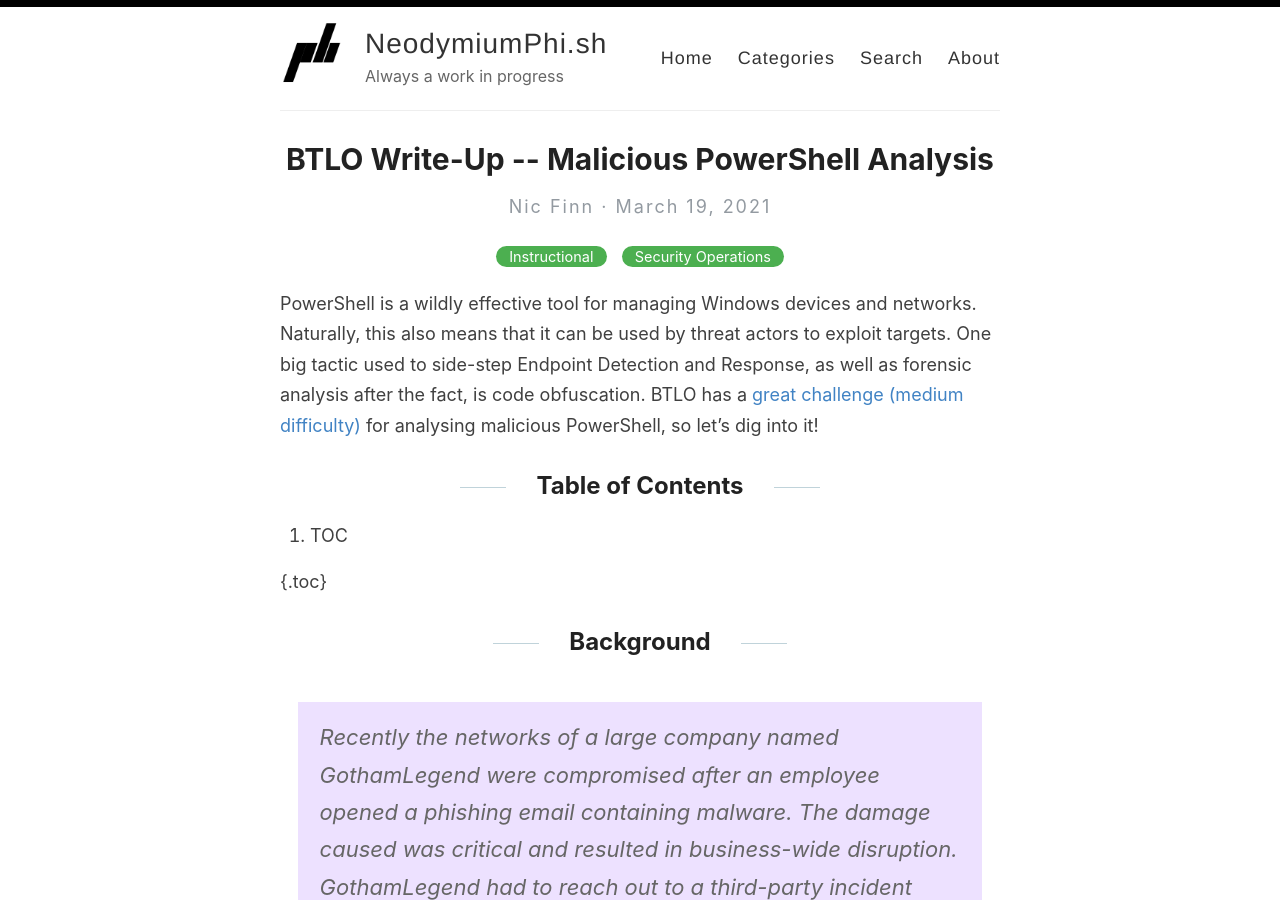
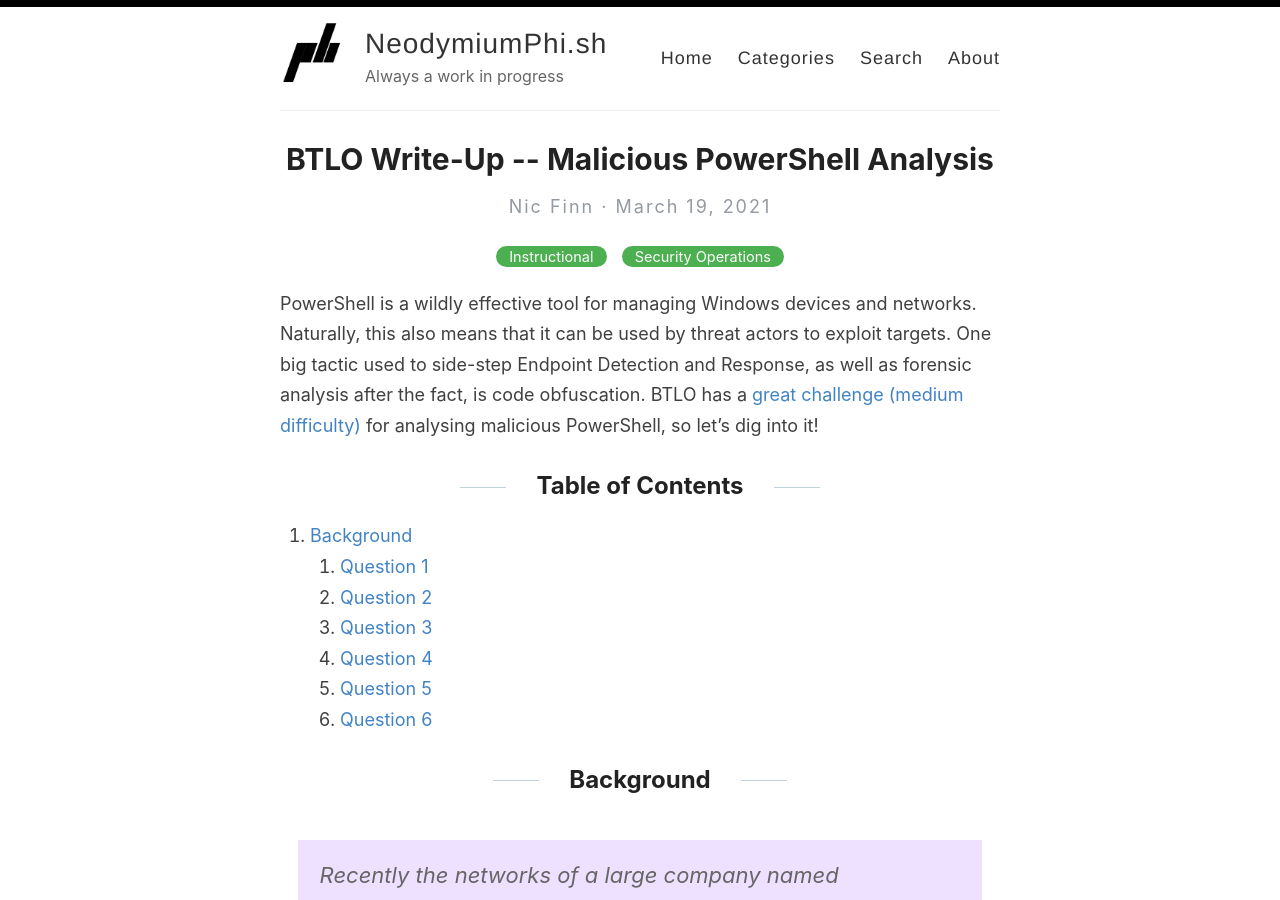
Before and after one commit to NeodymiumPhish/NeodymiumPhish.github.io, a Jekyll site: the page built from _posts/2021-3-19-BlueTeamLabs-Malicious-PowerShell-Analysis.md, in a window 1280 px wide and 900 px high. Built offline with Jekyll 4.4.1, drawn with Linux system fonts in a browser that asks for light colours.

Commit message:
Obsidian vault backup: 2021-03-19 09:08:43
Affected files:

_posts/2021-3-19-BlueTeamLabs-Malicious-PowerShell-Analysis.md

```diff
--- a/_posts/2021-3-19-BlueTeamLabs-Malicious-PowerShell-Analysis.md
+++ b/_posts/2021-3-19-BlueTeamLabs-Malicious-PowerShell-Analysis.md
@@ -10,9 +10,9 @@
 ## Table of Contents
 {:.no_toc}
 
+
 1. TOC
-
-{.toc}
+{:toc}
 
 ## Background
 > Recently the networks of a large company named GothamLegend were compromised after an employee opened a phishing email containing malware. The damage caused was critical and resulted in business-wide disruption. GothamLegend had to reach out to a third-party incident response team to assist with the investigation. You are a member of the IR team - all you have is an encoded Powershell script. Can you decode it and identify what malware is responsible for this attack? Reading Material: https://malware.news/t/deobfuscating-powershell-putting-the-toothpaste-back-in-the-tube/23509
```
